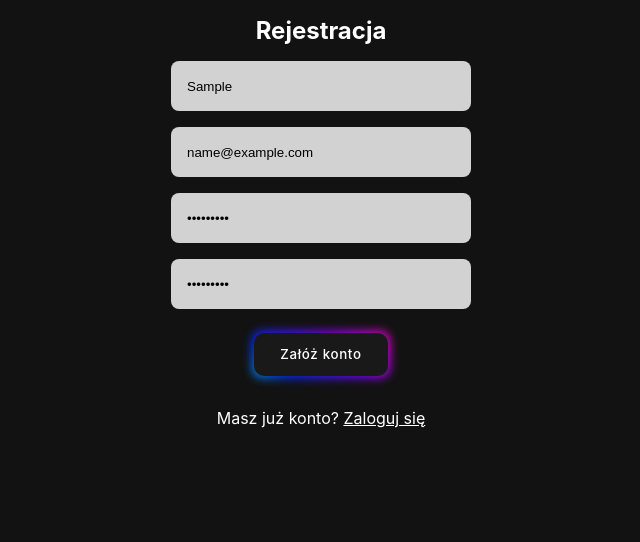
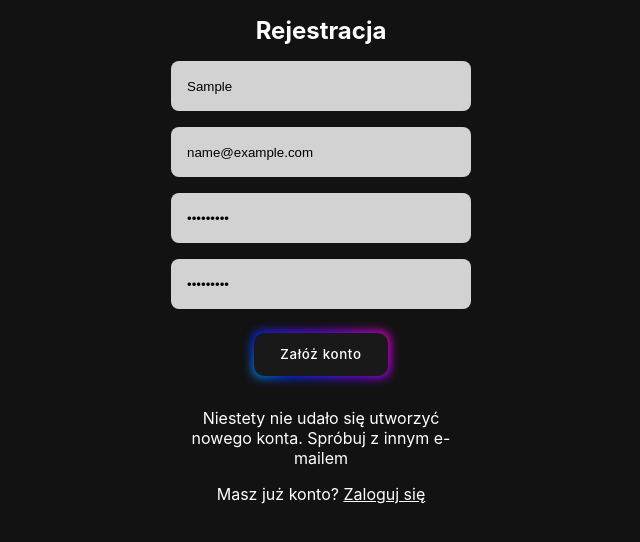
Before and after one commit to Nico2d/TimeLord, a React (Create React App) app: page /register in a window 1280 px wide. Both pictures are taken after typing "Sample", "name@example.com", "Sample123", "Sample123" into the empty fields and a click on the button "Załóż konto". Shown: the top 542 px of the page, without its empty margins (319-959 px from the left). Built offline with nearby package versions, Linux system fonts and the light colour scheme; no server answers.

Commit message:
feat: comunicate user if register is successful

```diff
--- /dev/null
+++ b/src/API/Endpoints/createUser.ts
@@ -0,0 +1,18 @@
+import axios from "axios";
+import { API_URL } from "../../constants";
+import { RegisterType } from "../../Pages/Register";
+
+export const createUser = async (submitData: RegisterType) => {
+  const res = axios.post(`${API_URL}/auth/local/register`, submitData);
+
+  // .then((response) => {
+  //   console.log("Well done!");
+  //   console.log("User profile", response.data.user);
+  //   console.log("User token", response.data.jwt);
+  // })
+  // .catch((error) => {
+  //   console.log("An error occurred:", error.response);
+  // });
+
+  return res;
+};
--- /dev/null
+++ b/src/API/Hooks/useCreateUser.ts
@@ -0,0 +1,16 @@
+import { useMutation } from "react-query";
+import { createUser } from "../Endpoints/createUser";
+
+export const useCreateUser = () => {
+  const mutate = useMutation(createUser, {
+    onSuccess: (data) => {
+      console.log("Register us er [Success]:", data);
+    },
+    onError: () => {
+      alert("there was an error");
+    },
+    onSettled: () => {},
+  });
+
+  return [mutate];
+};
--- a/src/Pages/Register.tsx
+++ b/src/Pages/Register.tsx
@@ -1,14 +1,13 @@
-import axios from "axios";
 import { useRef } from "react";
 import { SubmitHandler, useForm } from "react-hook-form";
 import { Link } from "react-router-dom";
 import styled from "styled-components";
+import { useCreateUser } from "../API/Hooks/useCreateUser";
 import { ErrorMessage } from "../Components/Shared/ErrorMessage";
 import { StyledButton } from "../Components/Shared/StyledComponents/StyledButton";
 import { StyledInput } from "../Components/Shared/StyledComponents/StyledInput";
-import { API_URL } from "../constants";
 
-type RegisterType = {
+export type RegisterType = {
   username: string;
   email: string;
   password: string;
@@ -16,6 +15,7 @@ type RegisterType = {
 };
 
 export const Register = () => {
+  const [mutate] = useCreateUser();
   const {
     register,
     handleSubmit,
@@ -27,23 +27,10 @@ export const Register = () => {
   password.current = watch("password", "");
 
   const onSubmit: SubmitHandler<RegisterType> = async (submitData) => {
-    axios
-      .post(`${API_URL}/auth/local/register`, {
-        username: submitData.username,
-        email: submitData.email,
-        password: submitData.password,
-      })
-      .then((response) => {
-        console.log("Well done!");
-        console.log("User profile", response.data.user);
-        console.log("User token", response.data.jwt);
-      })
-      .catch((error) => {
-        console.log("An error occurred:", error.response);
-      });
+    mutate.mutate(submitData);
   };
 
-  const checkIsAllFieldsFilled = () => {
+  const isAllFieldsFilled = () => {
     let isAllFieldsFilled = true;
     const watchAllFields = Object.values(watch());
 
@@ -59,8 +46,6 @@ export const Register = () => {
 
     return isAllFieldsFilled;
   };
-
-  console.log(checkIsAllFieldsFilled());
 
   return (
     <StyledForm onSubmit={handleSubmit(onSubmit)}>
@@ -104,12 +89,24 @@ export const Register = () => {
       />
       {errors.repeatPassword && <p>{errors.repeatPassword.message}</p>}
 
-      <StyledButton type="submit" isFocus={checkIsAllFieldsFilled()}>
+      <StyledButton type="submit" isFocus={isAllFieldsFilled()}>
         Załóż konto
       </StyledButton>
 
+      {mutate.isError && (
+        <p>
+          Niestety nie udało się utworzyć nowego konta. Spróbuj z innym e-mailem
+        </p>
+      )}
+      {mutate.isSuccess && (
+        <div>
+          Gratulacje udało Ci się założyć konto.
+          <Link to="/dashboard">Przejdź do serwisu</Link>
+        </div>
+      )}
+
       <p>
-        Masz już konto? <Link to="/dashboard">Zaloguj się</Link>
+        Masz już konto? <Link to="/login">Zaloguj się</Link>
       </p>
     </StyledForm>
   );
```
